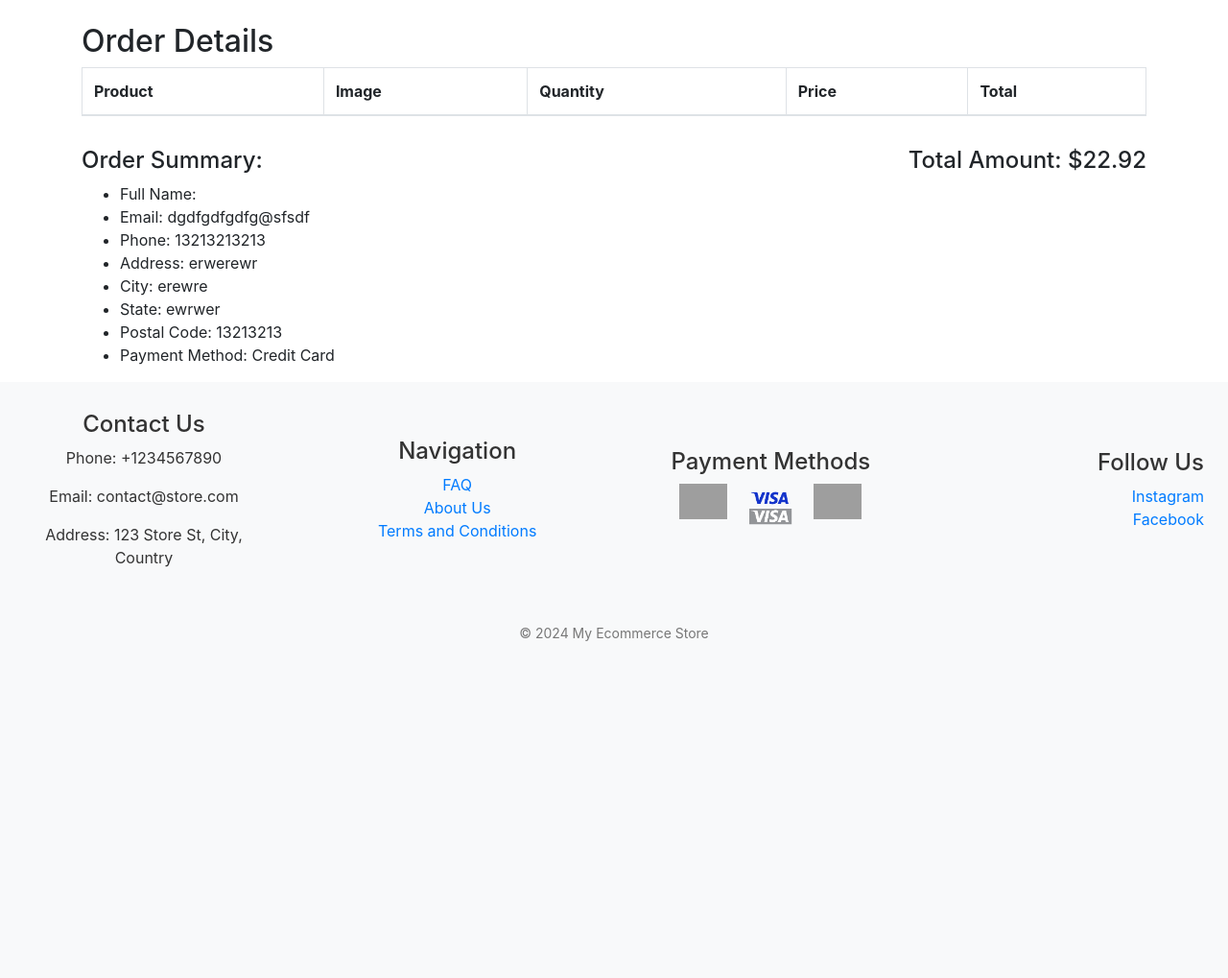
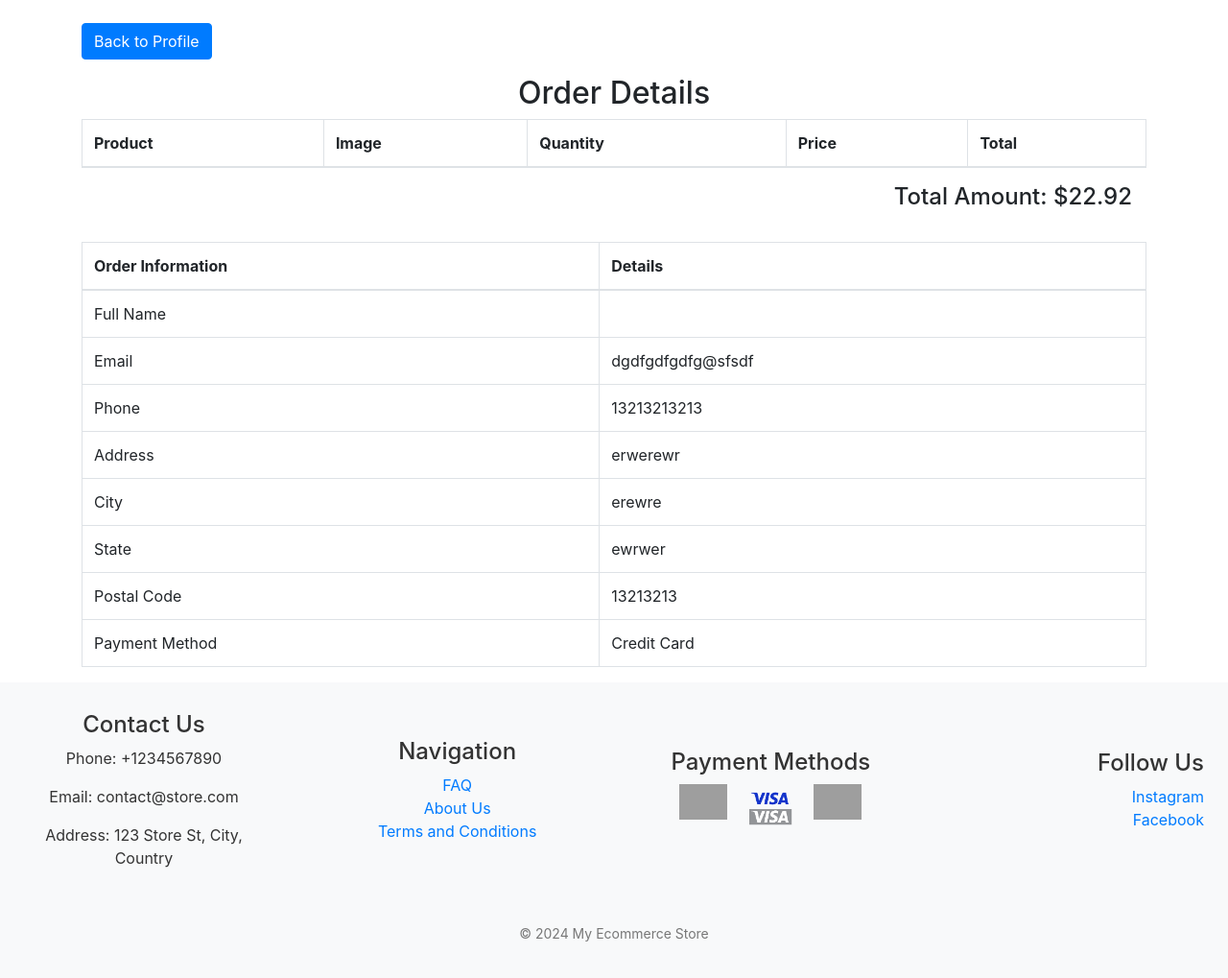
Before and after one commit to akryuko/ecommerce, a Django app: page /order/1/ in a window 1280 px wide. Shown: the part 116-1135 px from the top of the page at 96% size. Before the commit the page ends 784 px from the top, so only its background shows below. Run offline with Django 5.2, Linux system fonts and the light colour scheme; a user stored in the database is signed in; data comes from the database, SQL or seed files in the repository; both versions use the stored data as it was after the commit; lists and menus that the app fills with data are empty; grey boxes are pictures that could not be loaded.

Commit message:
Add Back to Profile button at Order Detail page.

```diff
--- a/products/templates/products/order_detail.html
+++ b/products/templates/products/order_detail.html
@@ -6,7 +6,10 @@
 
 {% block content %}
 <main class="container mt-4">
-    <h2>Order Details</h2>
+
+    <a href="{% url 'user_profile' %}" class="btn btn-primary mb-3">Back to Profile</a>
+
+    <h2 class="text-center">Order Details</h2>
 
     <div class="table-responsive">
         <table class="table table-bordered">
@@ -39,24 +42,54 @@
         </table>
     </div>
 
-    <!-- Checkout Details Section -->
-    <div class="row mt-3">
-        <div class="col-md-6">
-            <h4>Order Summary:</h4>
-            <ul>
-                <li>Full Name: {{ order.first_name }} {{ order.last_name }}</li>
-                <li>Email: {{ order.email }}</li>
-                <li>Phone: {{ order.phone }}</li>
-                <li>Address: {{ order.address }}</li>
-                <li>City: {{ order.city }}</li>
-                <li>State: {{ order.state }}</li>
-                <li>Postal Code: {{ order.postal_code }}</li>
-                <li>Payment Method: {{ order.payment_method }}</li>
-            </ul>
-        </div>
-        <div class="col-md-6 text-right">
-            <h4>Total Amount: ${{ order.total_cost }}</h4>
-        </div>
+    <div class="col-md-6 ml-auto text-right">
+        <h4>Total Amount: ${{ order.total_cost }}</h4>
+    </div>
+
+    <!-- Checkout Details Section (Table Format) -->
+    <div class="table-responsive">
+        <table class="table table-bordered mt-4">
+            <thead>
+                <tr>
+                    <th>Order Information</th>
+                    <th>Details</th>
+                </tr>
+            </thead>
+            <tbody>
+                <tr>
+                    <td>Full Name</td>
+                    <td>{{ order.first_name }} {{ order.last_name }}</td>
+                </tr>
+                <tr>
+                    <td>Email</td>
+                    <td>{{ order.email }}</td>
+                </tr>
+                <tr>
+                    <td>Phone</td>
+                    <td>{{ order.phone }}</td>
+                </tr>
+                <tr>
+                    <td>Address</td>
+                    <td>{{ order.address }}</td>
+                </tr>
+                <tr>
+                    <td>City</td>
+                    <td>{{ order.city }}</td>
+                </tr>
+                <tr>
+                    <td>State</td>
+                    <td>{{ order.state }}</td>
+                </tr>
+                <tr>
+                    <td>Postal Code</td>
+                    <td>{{ order.postal_code }}</td>
+                </tr>
+                <tr>
+                    <td>Payment Method</td>
+                    <td>{{ order.payment_method }}</td>
+                </tr>
+            </tbody>
+        </table>
     </div>
 
 </main>
```
Also changed, not shown: db.sqlite3.
